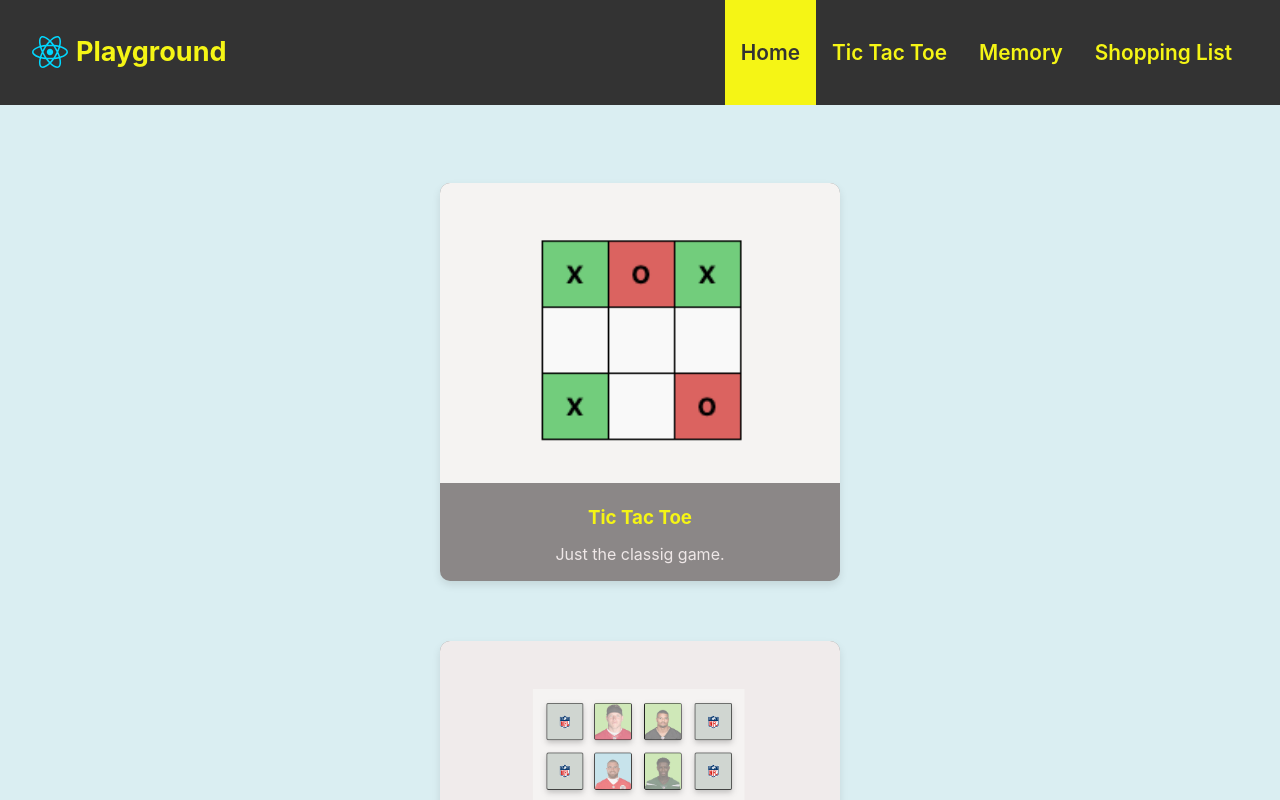
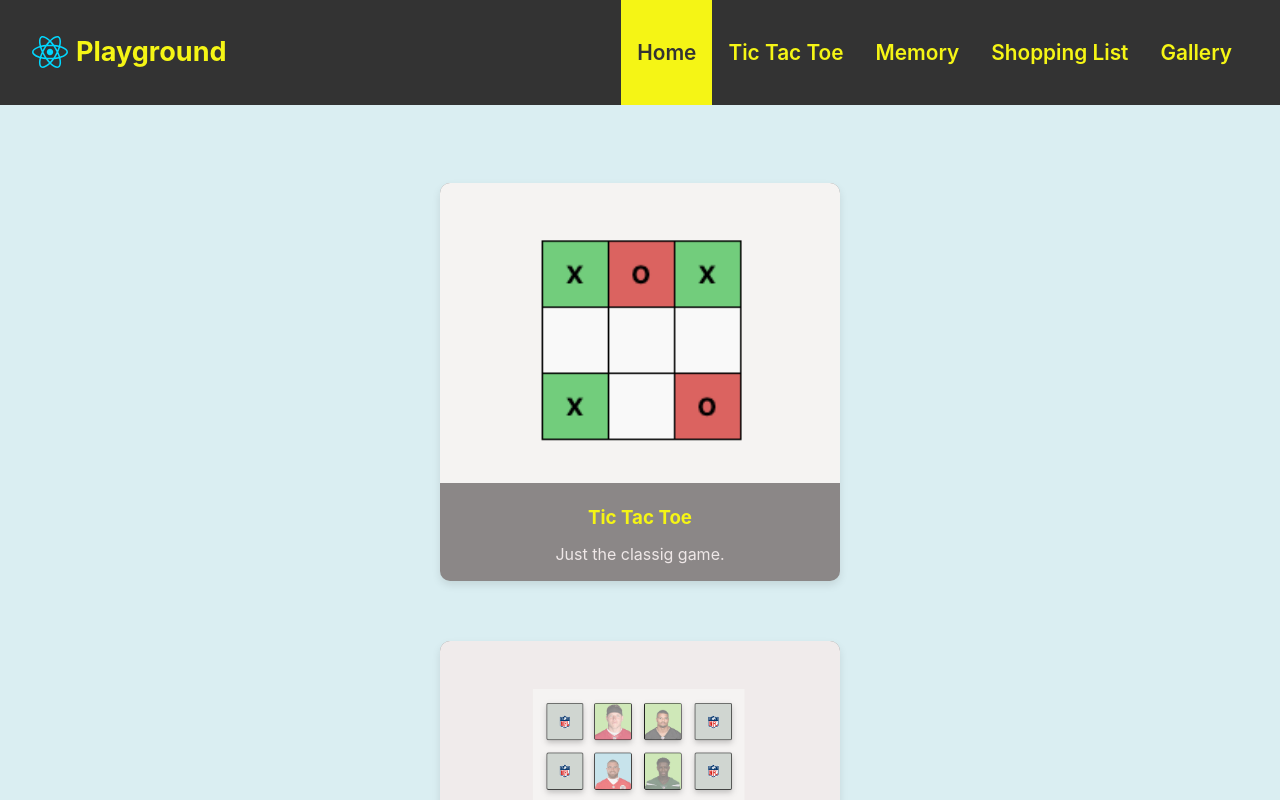
Before and after one commit to bobo23/react-playground, a React (Vite) app: page / in a window 1280 px wide. Shown: the top 800 px of the page. Built offline with nearby package versions, Linux system fonts and the light colour scheme.

Commit message:
added gallery to nav

```diff
--- a/src/components/Gallery/Gallery.css
+++ b/src/components/Gallery/Gallery.css
@@ -1,4 +1,5 @@
 .gallery {
+    padding: 30px 0;
     display: flex;
     justify-content: center;
     align-items: center;
--- a/src/components/Header.tsx
+++ b/src/components/Header.tsx
@@ -22,6 +22,7 @@ export default function Header() {
           <NavLink to="/tictactoe" className={({ isActive }) => isActive ? "active" : ""}>Tic Tac Toe</NavLink>
           <NavLink to="/memory" className={({ isActive }) => isActive ? "active" : ""}>Memory</NavLink>
           <NavLink to="/shopping-list" className={({ isActive }) => isActive ? "active" : ""}>Shopping List</NavLink>
+          <NavLink to="/gallery" className={({ isActive }) => isActive ? "active" : ""}>Gallery</NavLink>
         </Menu>
       ) : (
         <div className="header">
@@ -45,6 +46,9 @@ export default function Header() {
               <li className="nav-item">
                 <NavLink to="/shopping-list" className={({ isActive }) => isActive ? "active" : ""}>Shopping List</NavLink>
               </li>
+              <li className="nav-item">
+                <NavLink to="/gallery" className={({ isActive }) => isActive ? "active" : ""}>Gallery</NavLink>
+              </li>
             </ul>
           </nav>
         </div>
```
